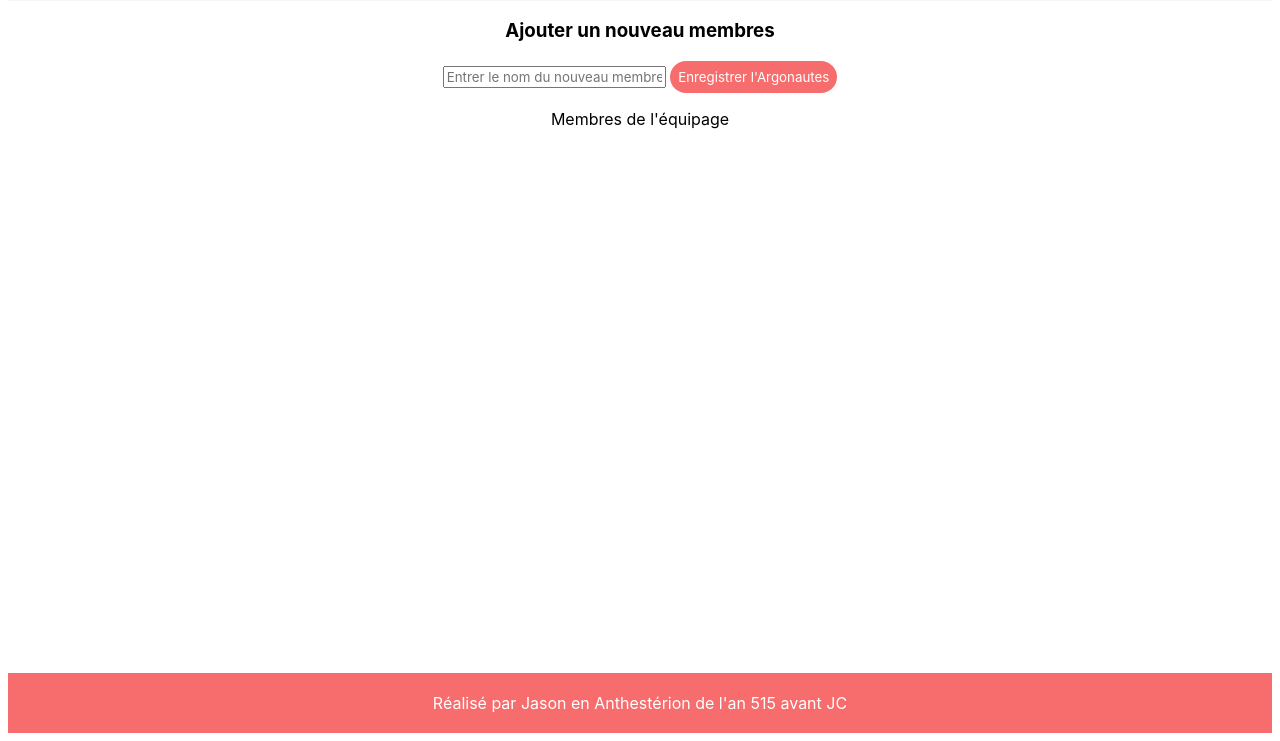
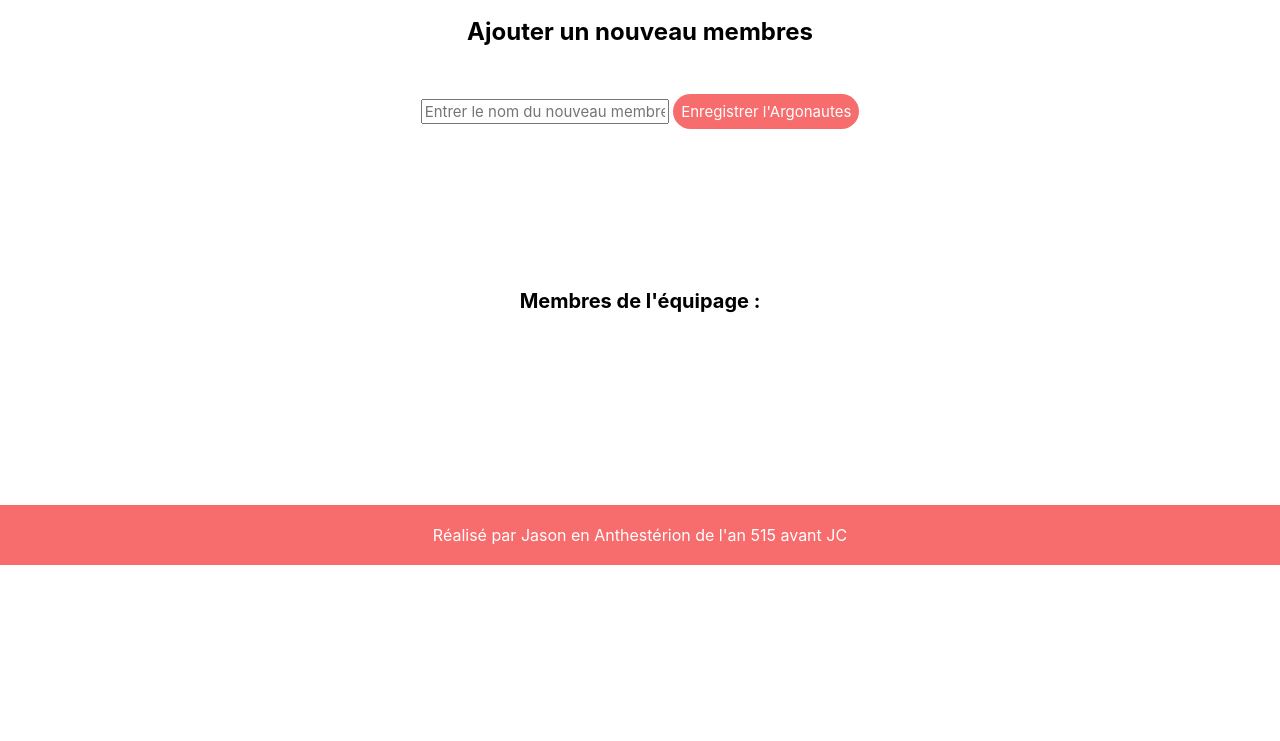
Before and after one commit to victoraldebert/Argonautes-WILD, a PHP site: page / in a window 1280 px wide. Shown: the part 207-948 px from the top of the page. After the commit the page ends 772 px from the top, so only its background shows below. Run offline with PHP 8.4, Linux system fonts and the light colour scheme; data that the repository does not hold is empty.

Commit message:
Adding the layout

```diff
--- a/index-update.php
+++ b/index-update.php
@@ -33,7 +33,7 @@ $id = $_GET['edit'];
    <meta http-equiv="X-UA-Compatible" content="IE=edge">
    <meta name="viewport" content="width=device-width, initial-scale=1.0">
    <!-- <link rel="stylesheet" href="style.css"> -->
-   <link rel="stylesheet" href="public.css">
+   <link rel="stylesheet" href="style.css">
 </head>
 <body>
 
--- a/index.php
+++ b/index.php
@@ -38,7 +38,7 @@ if(isset($_GET['delete'])){
    <title>Argonautes</title>
 
    <!-- custom css file link  -->
-   <link rel="stylesheet" href="public.css">
+   <link rel="stylesheet" href="style.css">
 
 </head>
 <!-- Header section -->
@@ -68,7 +68,7 @@ if(isset($_GET['delete'])){
 
    ?>
 
-   <p class="table-head">Membres de l'équipage</p>
+   <h4 class="table-head">Membres de l'équipage :</h4>
 
    <div class="product-display">
       <table class="product-display-table">
--- a/public.css
+++ b/style.css
@@ -49,6 +49,7 @@ header {
   background: #f4f4f4;
   text-align: center;
   padding: 2em;
+  margin: -1rem;
 }
 header img {
   max-width: 96px;
@@ -61,6 +62,11 @@ header h1 {
 h1, h2 {
   text-align: center;
 }
+h3 {
+  margin: 3rem;
+  font-size: 24px;
+
+}
 
 .btn {
   border-radius: 19px;
@@ -69,6 +75,11 @@ h1, h2 {
   padding: 8px;
   background-color: #f76c6c;
   cursor: pointer;
+  font-size: 15px;
+}
+.box {
+  font-size: 15px;
+
 }
 .argon_name {
   padding: 8px;
@@ -82,10 +93,15 @@ h1, h2 {
 }
 .table-head {
   text-align: center;
+  margin: 2rem;
+  margin-top: 10rem;
+  font-size: 20px;
 }
 .product-display {
-  margin-top: 4rem;
   column-count: 3;
+  margin-top: 3rem;
+  margin-left: 9rem;
+  font-size: 16px;
 }
 
 footer {
@@ -94,5 +110,8 @@ footer {
   color: #fff;
   background: #f76c6c;
   padding: 0.25em 0;
-  margin-top: 30rem;
+  margin-right: -8px;
+  margin-top: 9rem;
+  margin-bottom: -8px;
+  margin-left: -8px;
 }
```
